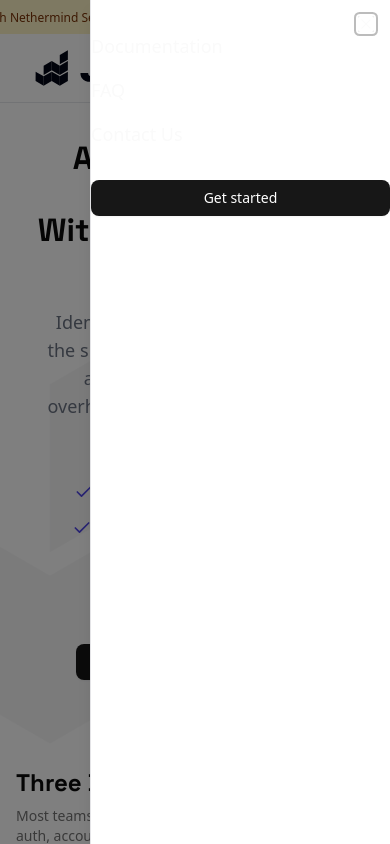
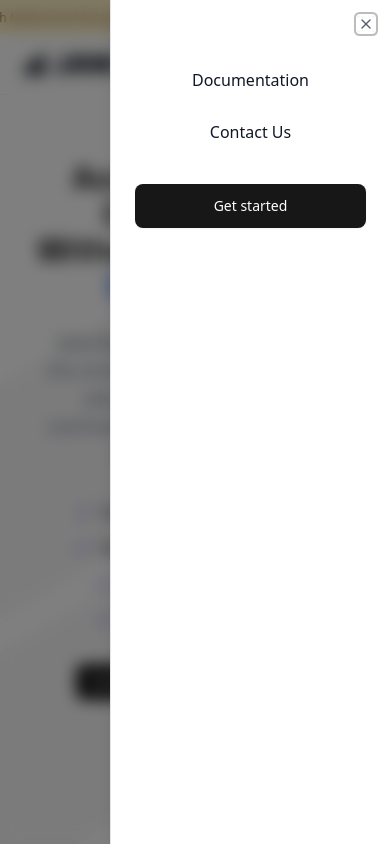
Before and after one commit to JustaName-id/jaw-landing, a Next.js app: page / in a window 390 px wide. Both pictures are taken after a click on the button 348 px from the left and 68 px from the top of the page. Shown: the top 844 px of the page. Built offline with nearby package versions, Linux system fonts and the light colour scheme.

Commit message:
fix: feedbacks

```diff
--- a/src/components/sections/codeShowcase/index.tsx
+++ b/src/components/sections/codeShowcase/index.tsx
@@ -179,7 +179,8 @@ export const CodeShowcase = () => {
             asChild
             className="bg-[#171717] text-white hover:bg-gray-800 px-5 md:px-6 py-2.5 md:py-3 h-auto"
           >
-            <a href="https://docs.jaw.id" className="inline-flex items-center gap-2">
+            <a href="https://docs.jaw.id"                             target="_blank" rel="noopener noreferrer"
+               className="inline-flex items-center gap-2">
               View Full Documentation
               <ArrowRight className="w-4 h-4" />
             </a>
--- a/src/components/sections/dashboard/index.tsx
+++ b/src/components/sections/dashboard/index.tsx
@@ -75,7 +75,8 @@ export const Dashboard = () => {
                 asChild
                 className="bg-white text-[#171717] hover:bg-gray-100 h-9"
               >
-                <a href="https://dashboard.jaw.id">
+                <a href="https://dashboard.jaw.id"                             target="_blank" rel="noopener noreferrer"
+                >
                   Get started
                   <ArrowRight className="w-4 h-4 ml-2" />
                 </a>
--- a/src/components/sections/hero/index.tsx
+++ b/src/components/sections/hero/index.tsx
@@ -14,7 +14,7 @@ export const Hero = () => {
   }, []);
 
   return (
-    <section className="mt-[108px] pt-8 md:pt-20  pb-16 px-4 md:px-6 bg-white relative overflow-hidden md:min-h-[calc(100vh-108px+50px)]">
+    <section className=" pt-40 md:pt-20  pb-16 flex justify-center px-4 md:px-6 bg-white relative overflow-hidden min-h-[calc(100vh+50px)] md:min-h-[calc(100vh+50px)]">
       {/* Background Pattern */}
       <div className="absolute inset-0 pointer-events-none overflow-hidden">
         <img
@@ -82,7 +82,8 @@ export const Hero = () => {
               asChild
               className="bg-[#171717] text-white hover:bg-gray-800 h-9"
             >
-              <a href="https://dashboard.jaw.id">Get Started</a>
+              <a href="https://dashboard.jaw.id"                             target="_blank" rel="noopener noreferrer"
+              >Get Started</a>
             </Button>
             <Button
               variant="ghost"
--- a/src/components/sections/pricing/index.tsx
+++ b/src/components/sections/pricing/index.tsx
@@ -97,7 +97,8 @@ export const Pricing = () => {
                     asChild
                     className="w-full bg-black text-white hover:bg-gray-800 py-2.5 md:py-3 h-auto"
                   >
-                    <a href={plan.href}>{plan.buttonText}</a>
+                    <a href={plan.href} {...(plan.buttonText === "Get Started" && { target: "_blank", rel: "noopener noreferrer" })}
+                    >{plan.buttonText}</a>
                   </Button>
                 </CardContent>
               </Card>
--- a/src/components/ui/sheet.tsx
+++ b/src/components/ui/sheet.tsx
@@ -22,7 +22,7 @@ const SheetOverlay = React.forwardRef<
     ref={ref}
     data-slot="sheet-overlay"
     className={cn(
-      "data-[state=open]:animate-in data-[state=closed]:animate-out data-[state=closed]:fade-out-0 data-[state=open]:fade-in-0 fixed inset-0 z-50 bg-black/50",
+      "data-[state=open]:animate-in data-[state=closed]:animate-out data-[state=closed]:fade-out-0 data-[state=open]:fade-in-0 fixed inset-0 z-50 bg-black/50 data-[state=closed]:duration-200 data-[state=open]:duration-300 backdrop-blur-sm",
       className
     )}
     {...props}
@@ -46,9 +46,9 @@ const SheetContent = React.forwardRef<
       ref={ref}
       data-slot="sheet-content"
       className={cn(
-        "bg-background data-[state=open]:animate-in data-[state=closed]:animate-out fixed z-50 flex flex-col gap-4 shadow-lg transition ease-in-out data-[state=closed]:duration-300 data-[state=open]:duration-500",
+        "bg-background data-[state=open]:animate-in data-[state=closed]:animate-out fixed z-50 flex flex-col gap-4 shadow-lg transition ease-in-out data-[state=closed]:duration-200 data-[state=open]:duration-300",
         side === "right" &&
-          "data-[state=closed]:slide-out-to-right data-[state=open]:slide-in-from-right inset-y-0 right-0 h-full w-3/4 border-l sm:max-w-sm",
+          "data-[state=closed]:slide-out-to-right data-[state=open]:slide-in-from-right inset-y-0 right-0 h-full w-3/4 border-l sm:max-w-sm p-6",
         side === "left" &&
           "data-[state=closed]:slide-out-to-left data-[state=open]:slide-in-from-left inset-y-0 left-0 h-full w-3/4 border-r sm:max-w-sm",
         side === "top" &&
@@ -62,7 +62,7 @@ const SheetContent = React.forwardRef<
       {children}
       {showCloseButton && (
         <SheetPrimitive.Close className="ring-offset-background focus:ring-ring data-[state=open]:bg-secondary absolute top-4 right-4 rounded-xs opacity-70 transition-opacity hover:opacity-100 focus:ring-2 focus:ring-offset-2 focus:outline-hidden disabled:pointer-events-none">
-          <XIcon className="size-4" />
+          <XIcon className="size-4 text-gray-900" />
           <span className="sr-only">Close</span>
         </SheetPrimitive.Close>
       )}
--- a/src/components/ui/tabs.tsx
+++ b/src/components/ui/tabs.tsx
@@ -22,7 +22,7 @@ const Tabs = React.forwardRef<
 Tabs.displayName = TabsPrimitive.Root.displayName
 
 const tabsListVariants = cva(
-  "rounded-lg p-[3px] group-data-[orientation=horizontal]/tabs:h-9 data-[variant=line]:rounded-none group/tabs-list text-muted-foreground inline-flex w-fit items-center justify-center group-data-[orientation=vertical]/tabs:h-fit group-data-[orientation=vertical]/tabs:flex-col",
+  "rounded-lg p-[3px] md:group-data-[orientation=horizontal]/tabs:h-9 data-[variant=line]:rounded-none group/tabs-list text-muted-foreground inline-flex w-fit items-center justify-center group-data-[orientation=vertical]/tabs:h-fit group-data-[orientation=vertical]/tabs:flex-col",
   {
     variants: {
       variant: {
--- a/src/layout/navbar/index.tsx
+++ b/src/layout/navbar/index.tsx
@@ -1,29 +1,38 @@
 'use client'
 import { Button } from "@/components/ui/button";
-import { Sheet, SheetContent, SheetTrigger } from "@/components/ui/sheet";
-import { Menu } from "lucide-react";
+import { Sheet, SheetContent, SheetTrigger, SheetTitle } from "@/components/ui/sheet";
+import { Menu, X } from "lucide-react";
 import Image from "next/image";
+import Link from 'next/link'
+import { useState } from "react";
 
 export const Navbar = () => {
+    const [isOpen, setIsOpen] = useState(false);
+
+    const handleLinkClick = () => {
+        setIsOpen(false);
+    };
+
     return (
         <header className="fixed top-[34px] md:top-[36px] left-0 right-0 z-50 bg-white border-b border-gray-200">
-            <div className="max-w-[1280px] mx-auto px-6 h-[68px] flex items-center justify-between">
+            <div className="max-w-[1280px] mx-auto px-4 md:px-6 h-[60px] md:h-[68px] flex items-center justify-between">
                 {/* Logo */}
-                <a href="/" className="flex items-center">
+                <Link href="/" className="flex items-center">
                     <Image
                         src="/assets/jaw-id-logo.svg"
                         alt="JAW.ID"
                         width={120}
                         height={48}
-                        className="h-[48px] w-auto"
+                        className="h-[32px] md:h-[48px] w-auto"
                     />
-                </a>
+                </Link>
 
                 {/* Desktop Navigation */}
                 <nav className="hidden md:flex items-center gap-5">
                     <div className="flex items-center gap-1">
                         <a
                             href="https://docs.jaw.id"
+                            target="_blank" rel="noopener noreferrer"
                             className="text-gray-900 hover:text-gray-600 text-sm font-medium px-4 py-2 rounded-lg transition-colors"
                         >
                             Documentation
@@ -39,42 +48,53 @@ export const Navbar = () => {
                         asChild
                         className="bg-[#171717] text-white hover:bg-gray-800 h-9"
                     >
-                        <a href="https://dashboard.jaw.id">Get started</a>
+                        <a href="https://dashboard.jaw.id"                             target="_blank" rel="noopener noreferrer"
+                        >Get started</a>
                     </Button>
                 </nav>
 
                 {/* Mobile Menu */}
-                <Sheet>
+                <Sheet open={isOpen} onOpenChange={setIsOpen}>
                     <SheetTrigger asChild className="md:hidden">
-                        <Button variant="ghost" size="icon">
-                            <Menu className="h-6 w-6" />
+                        <Button
+                            variant="ghost"
+                            size="icon"
+                            className="h-9 w-9 hover:bg-gray-100 transition-colors"
+                        >
+                            <Menu className="h-5 w-5 text-gray-900" />
                         </Button>
                     </SheetTrigger>
-                    <SheetContent side="right" className="w-[300px]">
-                        <nav className="flex flex-col gap-4 mt-8">
+                    <SheetContent side="right" className="w-[280px] sm:w-[320px]">
+                        <SheetTitle className="sr-only">Navigation Menu</SheetTitle>
+                        <nav className="flex text-center flex-col gap-1 mt-8">
                             <a
                                 href="https://docs.jaw.id"
-                                className="text-lg font-medium hover:text-gray-600 transition-colors"
+                                target="_blank"
+                                rel="noopener noreferrer"
+                                onClick={handleLinkClick}
+                                className="text-base font-medium text-gray-900 hover:bg-gray-50 active:bg-gray-100 transition-all py-3 px-4 rounded-lg "
                             >
                                 Documentation
                             </a>
                             <a
-                                href="#faq"
-                                className="text-lg font-medium hover:text-gray-600 transition-colors"
-                            >
-                                FAQ
-                            </a>
-                            <a
                                 href="#contact"
-                                className="text-lg font-medium hover:text-gray-600 transition-colors"
+                                onClick={handleLinkClick}
+                                className="text-base font-medium text-gray-900 hover:bg-gray-50 active:bg-gray-100 transition-all py-3 px-4 rounded-lg "
                             >
                                 Contact Us
                             </a>
                             <Button
                                 asChild
-                                className="mt-4 bg-[#171717] text-white hover:bg-gray-800"
+                                className="mt-6 bg-[#171717] text-white hover:bg-gray-800 h-11 "
                             >
-                                <a href="https://dashboard.jaw.id">Get started</a>
+                                <a
+                                    href="https://dashboard.jaw.id"
+                                    target="_blank"
+                                    rel="noopener noreferrer"
+                                    onClick={handleLinkClick}
+                                >
+                                    Get started
+                                </a>
                             </Button>
                         </nav>
                     </SheetContent>
```
Also changed, not shown: src/components/sections/builtFor/index.tsx (+5 -5 lines).
